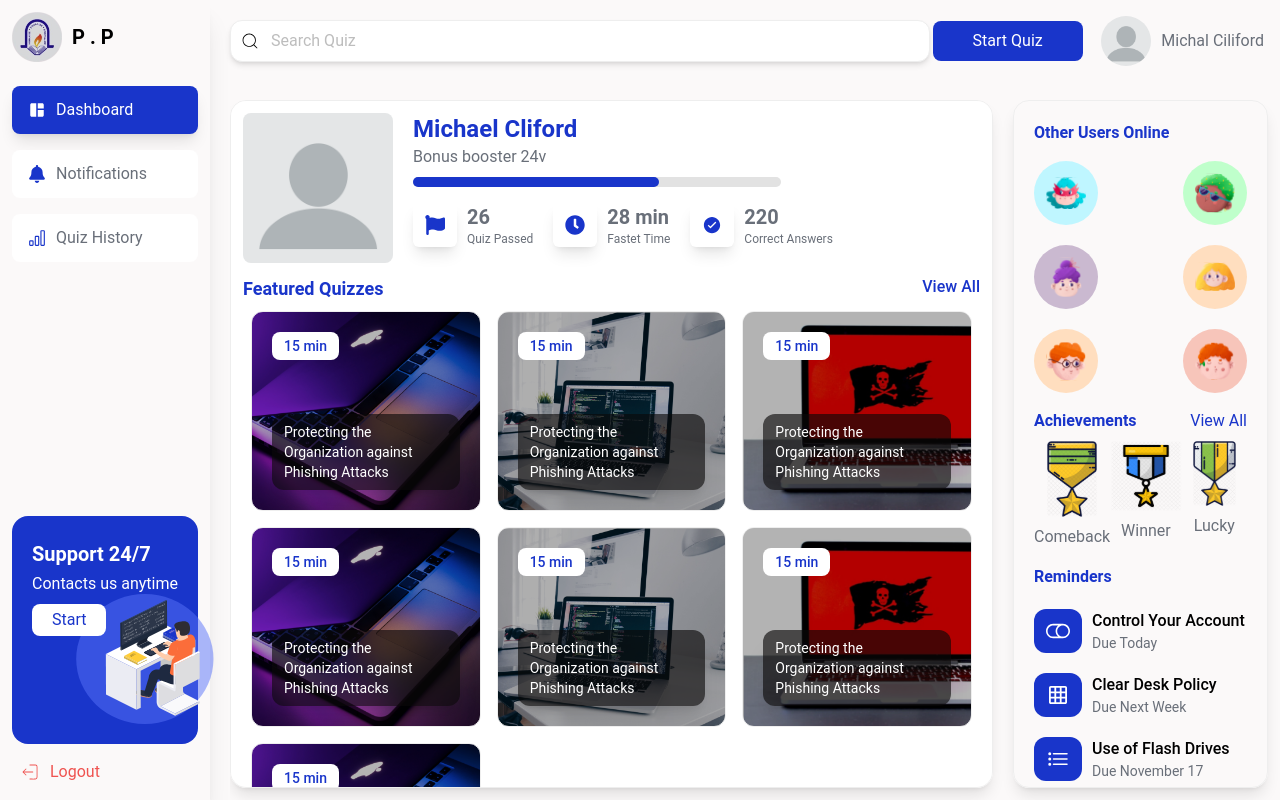
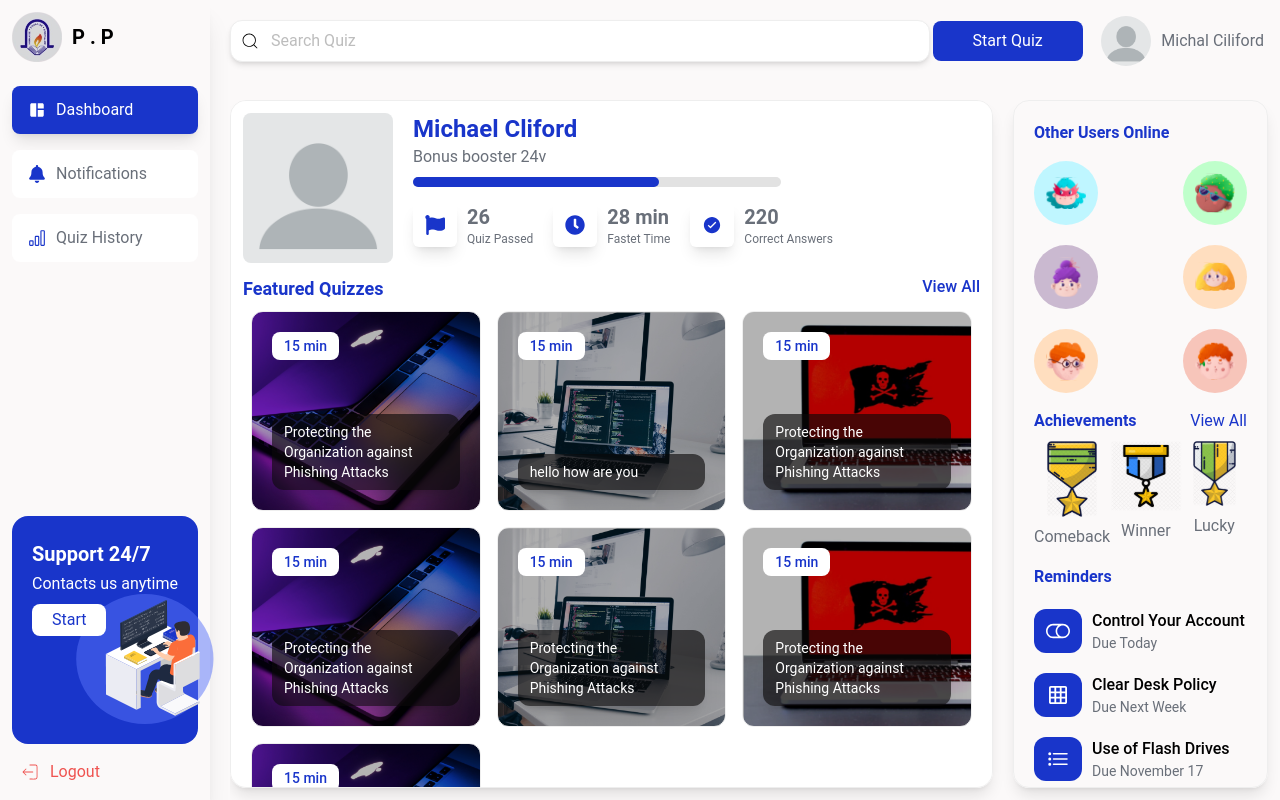
Before and after one commit to Mdabdullah83/placement-predictor, a React (Vite) app: page /dashboard in a window 1280 px wide. Built offline with nearby package versions, Linux system fonts and the light colour scheme.

Commit message:
adding the options in home dashboard

```diff
--- a/src/components/quizItemCard.jsx
+++ b/src/components/quizItemCard.jsx
@@ -1,8 +1,21 @@
+import { useEffect } from "react";
 import { useNavigate } from "react-router-dom";
-const QuizItemCard = ({ image, title, time }) => {
+const QuizItemCard = ({ image, title, time,questions }) => {
   const navigate=useNavigate();
+  const handleNavigate = () => {
+    navigate('/dashboard/quiz-view',{state:{
+      image:image,
+      title:title,
+      time:time,
+      questions:questions
+    }})
+  }
+
+  useEffect(()=>{
+    console.log("questions:",questions);
+  },[])
   return (
-    <div className="w-4/12 flex justify-center items-center px-2 py-2" onClick={()=>navigate('/dashboard/quiz-view')}>
+    <div className="w-4/12 flex justify-center items-center px-2 py-2" onClick={()=>handleNavigate()}>
       <div
         className="h-[200px] w-full bg-cover rounded-xl border overflow-hidden"
         style={{ backgroundImage: `url(${image})` }}
--- a/src/views/dashboard/dashboard.jsx
+++ b/src/views/dashboard/dashboard.jsx
@@ -30,42 +30,203 @@ const Dashboard = () => {
       image: quizImg1,
       title: "Protecting the Organization against Phishing Attacks",
       time: "15 min",
+      questions: [
+        {
+          id: 1,
+          question: "What is the capital of India?",
+          options: [
+            { id: 1, option: "Paris", isCorrect: true },
+            { id: 2, option: "India", isCorrect: false },
+            { id: 3, option: "Nepal", isCorrect: false },
+            { id: 4, option: "Iceland", isCorrect: false },
+          ],
+        },
+        {
+          id: 2,
+          question: "What is 2 + 6?",
+          options: [
+            { id: 1, option: "3", isCorrect: false },
+            { id: 2, option: "4", isCorrect: true },
+            { id: 3, option: "5", isCorrect: false },
+            { id: 4, option: "6", isCorrect: false },
+          ],
+        },
+        // Add more questions here
+      ],
     },
     {
       id: 2,
       image: quizImg2,
-      title: "Protecting the Organization against Phishing Attacks",
+      title: "hello how are you",
       time: "15 min",
+      questions: [
+        {
+          id: 1,
+          question: "What is the capital of France?",
+          options: [
+            { id: 1, option: "Paris", isCorrect: true },
+            { id: 2, option: "India", isCorrect: false },
+            { id: 3, option: "Nepal", isCorrect: false },
+            { id: 4, option: "Iceland", isCorrect: false },
+          ],
+        },
+        {
+          id: 2,
+          question: "What is 2 + 2?",
+          options: [
+            { id: 1, option: "3", isCorrect: false },
+            { id: 2, option: "4", isCorrect: true },
+            { id: 3, option: "5", isCorrect: false },
+            { id: 4, option: "6", isCorrect: false },
+          ],
+        },
+        // Add more questions here
+      ],
     },
     {
       id: 3,
       image: quizImg3,
       title: "Protecting the Organization against Phishing Attacks",
       time: "15 min",
+      questions: [
+        {
+          id: 1,
+          question: "What is the capital of France?",
+          options: [
+            { id: 1, option: "Paris", isCorrect: true },
+            { id: 2, option: "India", isCorrect: false },
+            { id: 3, option: "Nepal", isCorrect: false },
+            { id: 4, option: "Iceland", isCorrect: false },
+          ],
+        },
+        {
+          id: 2,
+          question: "What is 2 + 2?",
+          options: [
+            { id: 1, option: "3", isCorrect: false },
+            { id: 2, option: "4", isCorrect: true },
+            { id: 3, option: "5", isCorrect: false },
+            { id: 4, option: "6", isCorrect: false },
+          ],
+        },
+        // Add more questions here
+      ],
     },
     {
       id: 4,
       image: quizImg1,
       title: "Protecting the Organization against Phishing Attacks",
       time: "15 min",
+      questions: [
+        {
+          id: 1,
+          question: "What is the capital of France?",
+          options: [
+            { id: 1, option: "Paris", isCorrect: true },
+            { id: 2, option: "India", isCorrect: false },
+            { id: 3, option: "Nepal", isCorrect: false },
+            { id: 4, option: "Iceland", isCorrect: false },
+          ],
+        },
+        {
+          id: 2,
+          question: "What is 2 + 2?",
+          options: [
+            { id: 1, option: "3", isCorrect: false },
+            { id: 2, option: "4", isCorrect: true },
+            { id: 3, option: "5", isCorrect: false },
+            { id: 4, option: "6", isCorrect: false },
+          ],
+        },
+        // Add more questions here
+      ],
     },
     {
       id: 5,
       image: quizImg2,
       title: "Protecting the Organization against Phishing Attacks",
       time: "15 min",
+      questions: [
+        {
+          id: 1,
+          question: "What is the capital of France?",
+          options: [
+            { id: 1, option: "Paris", isCorrect: true },
+            { id: 2, option: "India", isCorrect: false },
+            { id: 3, option: "Nepal", isCorrect: false },
+            { id: 4, option: "Iceland", isCorrect: false },
+          ],
+        },
+        {
+          id: 2,
+          question: "What is 2 + 2?",
+          options: [
+            { id: 1, option: "3", isCorrect: false },
+            { id: 2, option: "4", isCorrect: true },
+            { id: 3, option: "5", isCorrect: false },
+            { id: 4, option: "6", isCorrect: false },
+          ],
+        },
+        // Add more questions here
+      ],
     },
     {
       id: 6,
       image: quizImg3,
       title: "Protecting the Organization against Phishing Attacks",
       time: "15 min",
+      questions: [
+        {
+          id: 1,
+          question: "What is the capital of France?",
+          options: [
+            { id: 1, option: "Paris", isCorrect: true },
+            { id: 2, option: "India", isCorrect: false },
+            { id: 3, option: "Nepal", isCorrect: false },
+            { id: 4, option: "Iceland", isCorrect: false },
+          ],
+        },
+        {
+          id: 2,
+          question: "What is 2 + 2?",
+          options: [
+            { id: 1, option: "3", isCorrect: false },
+            { id: 2, option: "4", isCorrect: true },
+            { id: 3, option: "5", isCorrect: false },
+            { id: 4, option: "6", isCorrect: false },
+          ],
+        },
+        // Add more questions here
+      ],
     },
     {
       id: 7,
       image: quizImg1,
       title: "Protecting the Organization against Phishing Attacks",
       time: "15 min",
+      questions: [
+        {
+          id: 1,
+          question: "What is the capital of France?",
+          options: [
+            { id: 1, option: "Paris", isCorrect: true },
+            { id: 2, option: "India", isCorrect: false },
+            { id: 3, option: "Nepal", isCorrect: false },
+            { id: 4, option: "Iceland", isCorrect: false },
+          ],
+        },
+        {
+          id: 2,
+          question: "What is 2 + 2?",
+          options: [
+            { id: 1, option: "3", isCorrect: false },
+            { id: 2, option: "4", isCorrect: true },
+            { id: 3, option: "5", isCorrect: false },
+            { id: 4, option: "6", isCorrect: false },
+          ],
+        },
+        // Add more questions here
+      ],
     },
   ];
   return (
@@ -144,13 +305,17 @@ const Dashboard = () => {
                   image={item.image}
                   title={item.title}
                   time={item.time}
+                  questions={item.questions}
                 />
               ))}
           </div>
         </div>
       </div>
       {/**============= badges content ================== */}
-      <div className="w-3/12 shadow-lg p-5 border rounded-2xl overflow-y-scroll" style={{scrollbarWidth:'none'}}>
+      <div
+        className="w-3/12 shadow-lg p-5 border rounded-2xl overflow-y-scroll"
+        style={{ scrollbarWidth: "none" }}
+      >
         <p className="text-primary font-semibold">Other Users Online</p>
         <div className="w-full flex gap-[20px] flex-wrap justify-between my-4">
           <div className="rounded-full p-3 flex justify-center items-center bg-[#BFF6FF]">
--- a/src/views/dashboard/quizView.jsx
+++ b/src/views/dashboard/quizView.jsx
@@ -1,4 +1,5 @@
-import React, { useState } from "react";
+import React, { useEffect, useState } from "react";
+import { useNavigate, useLocation } from "react-router-dom";
 import { FaFlag } from "react-icons/fa";
 import { FaClock } from "react-icons/fa";
 import { IoIosCheckmarkCircle } from "react-icons/io";
@@ -25,15 +26,11 @@ import { AiOutlineLike } from "react-icons/ai";
 import { AiOutlineDislike } from "react-icons/ai";
 import { FaQuestion } from "react-icons/fa6";
 
-import {
-  Button,
-  Dialog,
-  DialogHeader,
-  DialogBody,
-  DialogFooter,
-} from "@material-tailwind/react";
+import { Dialog } from "@material-tailwind/react";
 
 const QuizView = () => {
+  const navigate = useNavigate();
+  const location = useLocation();
   const [open, setOpen] = React.useState(false);
   const [currentQuestion, setCurrentQuestion] = useState(0);
   const [selectedOption, setSelectedOption] = useState(null);
@@ -41,31 +38,9 @@ const QuizView = () => {
   const [isSubmitScreenShow, setIsSubmitScreenShow] = useState(false);
   const [isScoreScreenShow, setIsScoreScreenShow] = useState(false);
 
+  const [questions, setQuestions] = useState([]);
+
   const handleOpen = () => setOpen(!open);
-
-  const questions = [
-    {
-      id: 1,
-      question: "What is the capital of France?",
-      options: [
-        { id: 1, option: "Paris", isCorrect: true },
-        { id: 2, option: "India", isCorrect: false },
-        { id: 3, option: "Nepal", isCorrect: false },
-        { id: 4, option: "Iceland", isCorrect: false },
-      ],
-    },
-    {
-      id: 2,
-      question: "What is 2 + 2?",
-      options: [
-        { id: 1, option: "3", isCorrect: false },
-        { id: 2, option: "4", isCorrect: true },
-        { id: 3, option: "5", isCorrect: false },
-        { id: 4, option: "6", isCorrect: false },
-      ],
-    },
-    // Add more questions here
-  ];
 
   // Start quiz by opening dialog
   const handleStartQuiz = () => {
@@ -93,10 +68,15 @@ const QuizView = () => {
       setSelectedOption(null);
     } else {
       setIsSubmitScreenShow(true);
-      // alert(`Quiz finished! Your score is ${score}/${questions.length}`);
-      // setOpen(false); // Close quiz after completion
     }
   };
+
+  useEffect(() => {
+    console.log("state data:", location?.state?.questions);
+    if (location?.state?.questions) {
+      setQuestions(location?.state?.questions);
+    }
+  }, []);
 
   return (
     <div
@@ -110,7 +90,11 @@ const QuizView = () => {
       >
         <p className="font-semibold text-lg text-primary">Recent Quizzes</p>
         <div className="w-full flex gap-[20px] my-4">
-          <img src={quizImg1} alt="" className="rounded-xl h-[300px] w-8/12" />
+          <img
+            src={location?.state?.image}
+            alt=""
+            className="rounded-xl h-[300px] w-8/12"
+          />
           <div className="flex flex-col w-5/12">
             <div className="flex gap-[10px] w-full items-center my-3">
               <div className="w-4/12">
@@ -154,7 +138,7 @@ const QuizView = () => {
         </div>
         <div className="w-8/12 my-4 flex justify-between  gap-[20px]">
           <h1 className="text-xl font-semibold w-max">
-            Protecting the Organization from Cyber Attacks
+            {location?.state?.title}
           </h1>
           <div className="flex gap-[3px]">
             <AiOutlineLike className="text-green-600 text-xl cursor-pointer" />
@@ -271,6 +255,8 @@ const QuizView = () => {
       <Dialog open={open} handler={handleOpen} className="rounded-3xl">
         {!isSubmitScreenShow ? (
           <div className="w-full bg-white p-5 rounded-3xl">
+            {questions.length > 0 && questions[currentQuestion] ? (
+              <>
                 <h1 className="text-center text-xl font-semibold text-black">
                   Question {currentQuestion + 1}/{questions.length}
                 </h1>
@@ -295,6 +281,10 @@ const QuizView = () => {
                     </div>
                   ))}
                 </div>
+              </>
+            ) : (
+              <p>Loading questions...</p>
+            )}
 
             <div className="w-full flex justify-end my-3">
               <button
@@ -339,10 +329,9 @@ const QuizView = () => {
               You Scored {(score / questions.length) * 100} %
             </p>
             <div className="w-6/12 flex justify-center my-8">
-
               <button
                 className="bg-primary text-white rounded-xl px-6 py-2"
-                onClick={() =>setOpen(false)}
+                onClick={() => setOpen(false)}
               >
                 Go Home
               </button>
```
Lines whose indentation alone changed are shown as unchanged.
